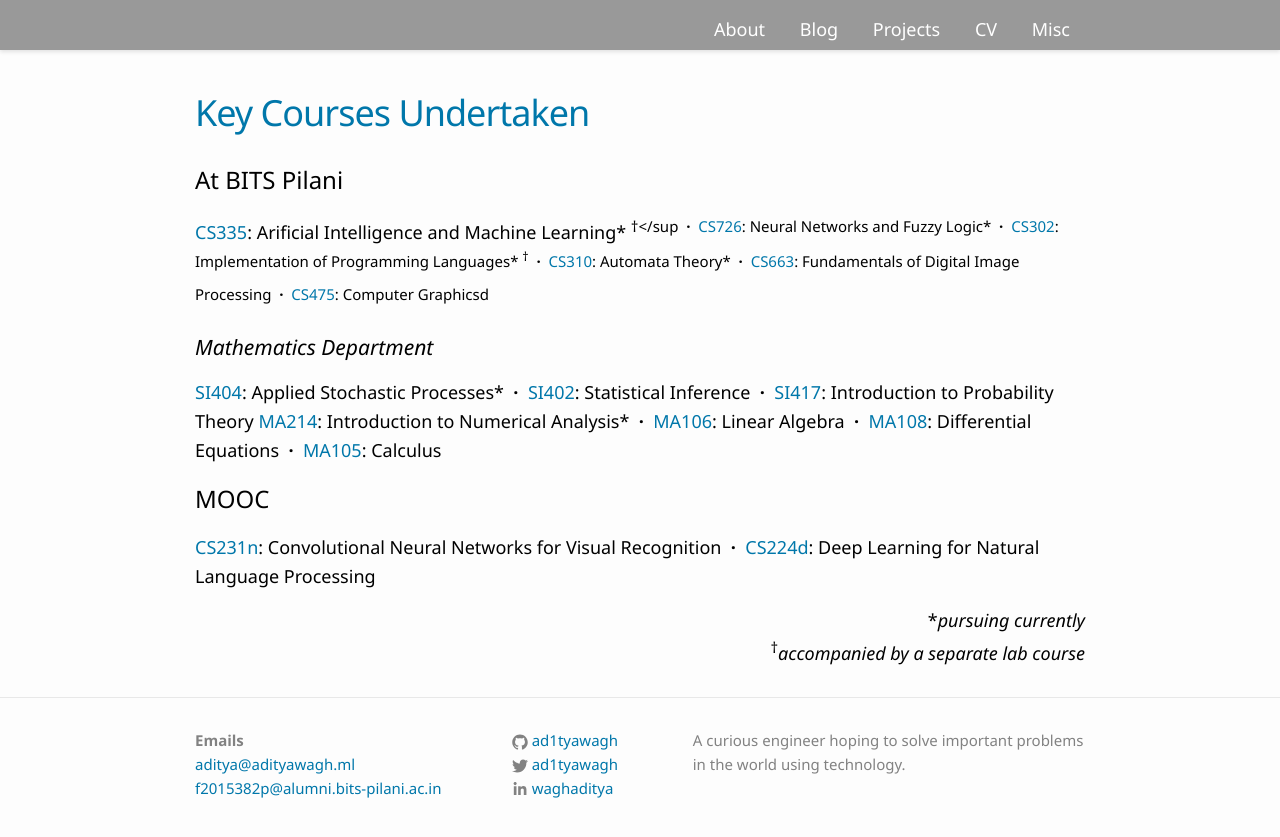
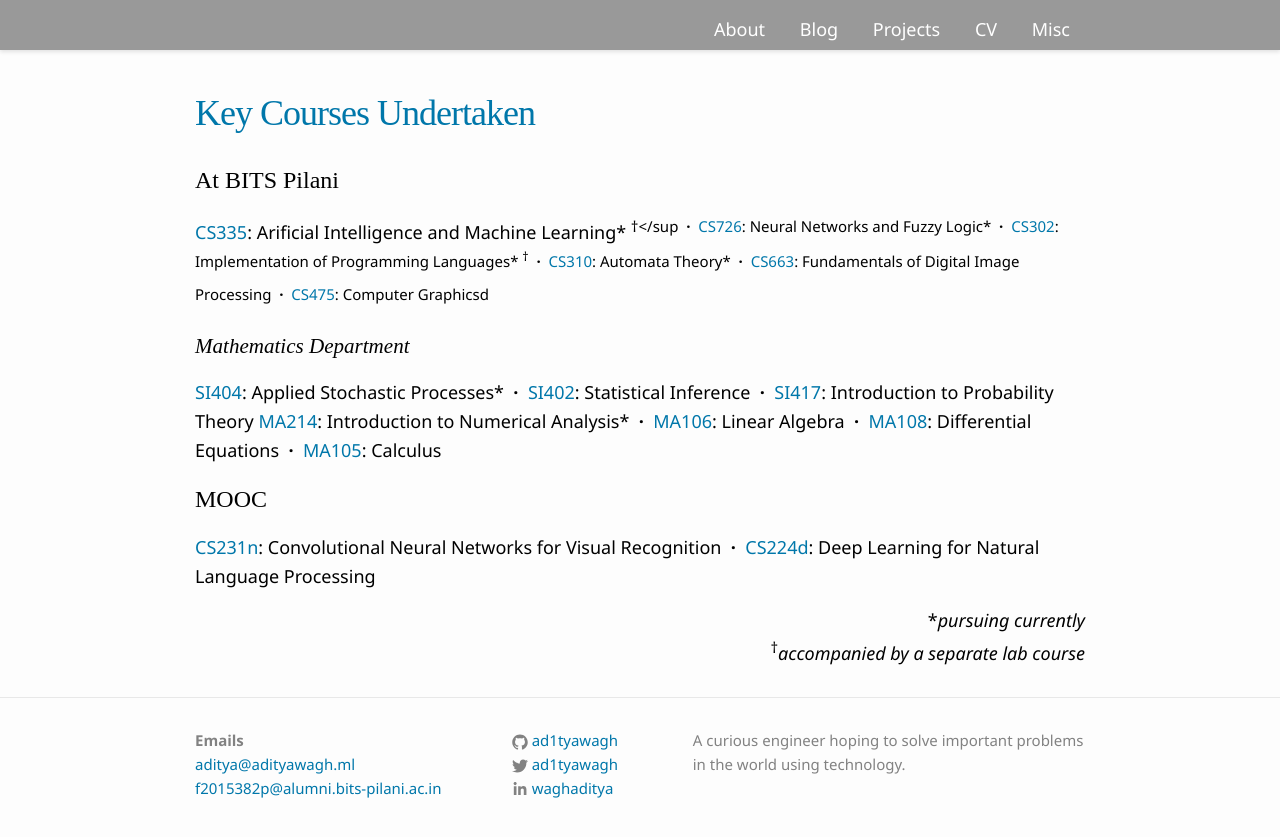
Before and after one commit to thecodeeagle/Ashlesha_Personal, a Jekyll site: the page built from miscellany/courses.md, in a window 1280 px wide. Shown: the top 837 px of the page. Built offline with Jekyll 4.4.1, drawn with Linux system fonts in a browser that asks for light colours; some web fonts are replaced.

Commit message:
minor fixes

```diff
--- a/_data/menu.yml
+++ b/_data/menu.yml
@@ -1,5 +1,5 @@
 - title: "About"
-  href: "/about"
+  href: "/index"
 - title: "Blog"
   href: "/blog/"
 
--- a/_sass/_base.scss
+++ b/_sass/_base.scss
@@ -82,6 +82,7 @@ li {
  */
 h1, h2, h3, h4, h5, h6 {
     font-weight: 200;
+    font-family: 'Product Sans'
 }
 
 
--- a/_sass/_layout.scss
+++ b/_sass/_layout.scss
@@ -112,7 +112,7 @@ h1 /* .post-title */ {
     margin-top: 10px;
     letter-spacing: -1px;
     line-height: 1;
-		font-family: 'Segoe UI', sans-serif;
+		font-family: 'Product Sans';
 		color: $blue-color-dark;
 
     @include media-query($on-laptop) {
@@ -124,7 +124,7 @@ h1 /* .post-title */ {
     margin-bottom: $spacing-unit;
 
     h2 {
-		font-family: 'Segoe UI', sans-serif;
+		font-family: 'Product Sans';
 	    font-weight: 500;
         font-size: 24px;
 
```
Also changed, not shown: index.html (renamed from about.md).
